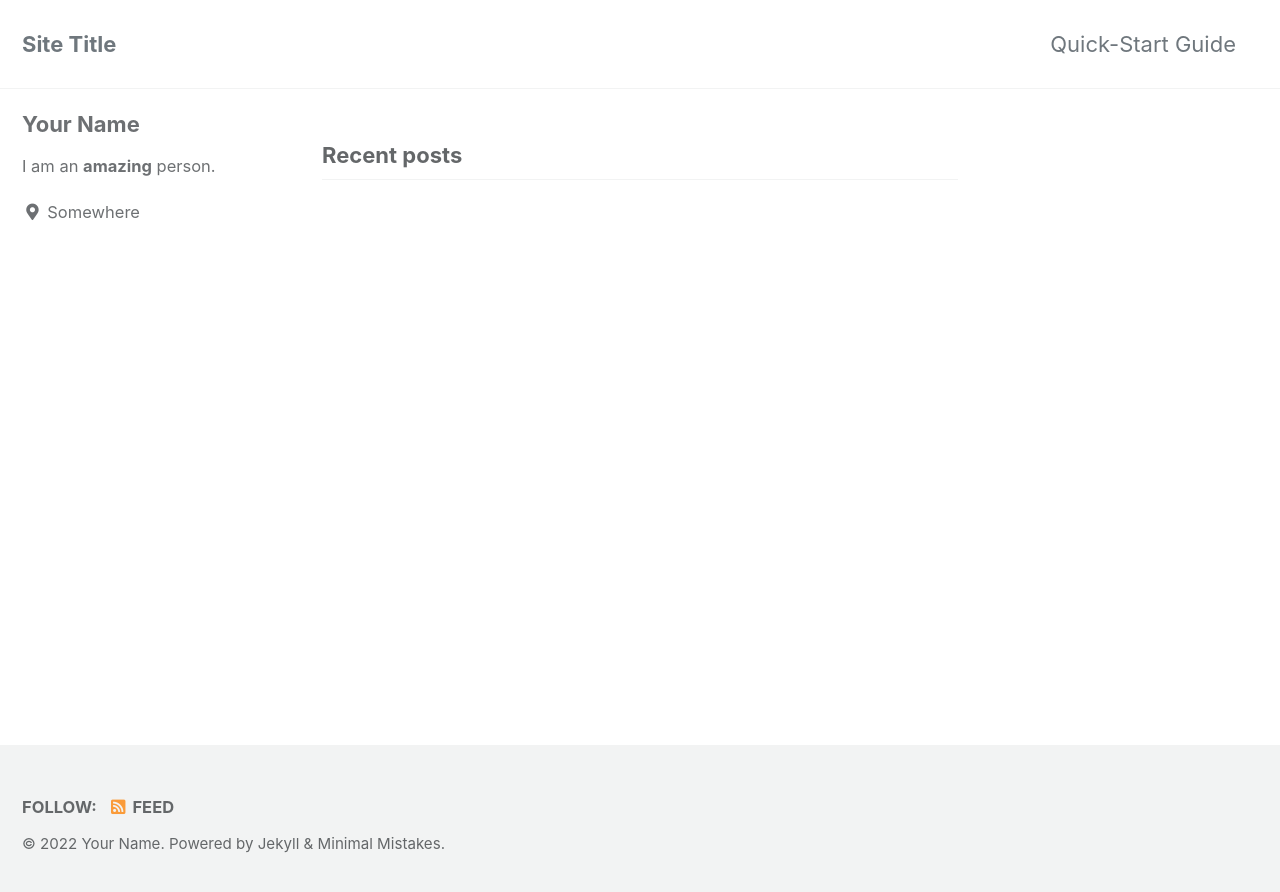
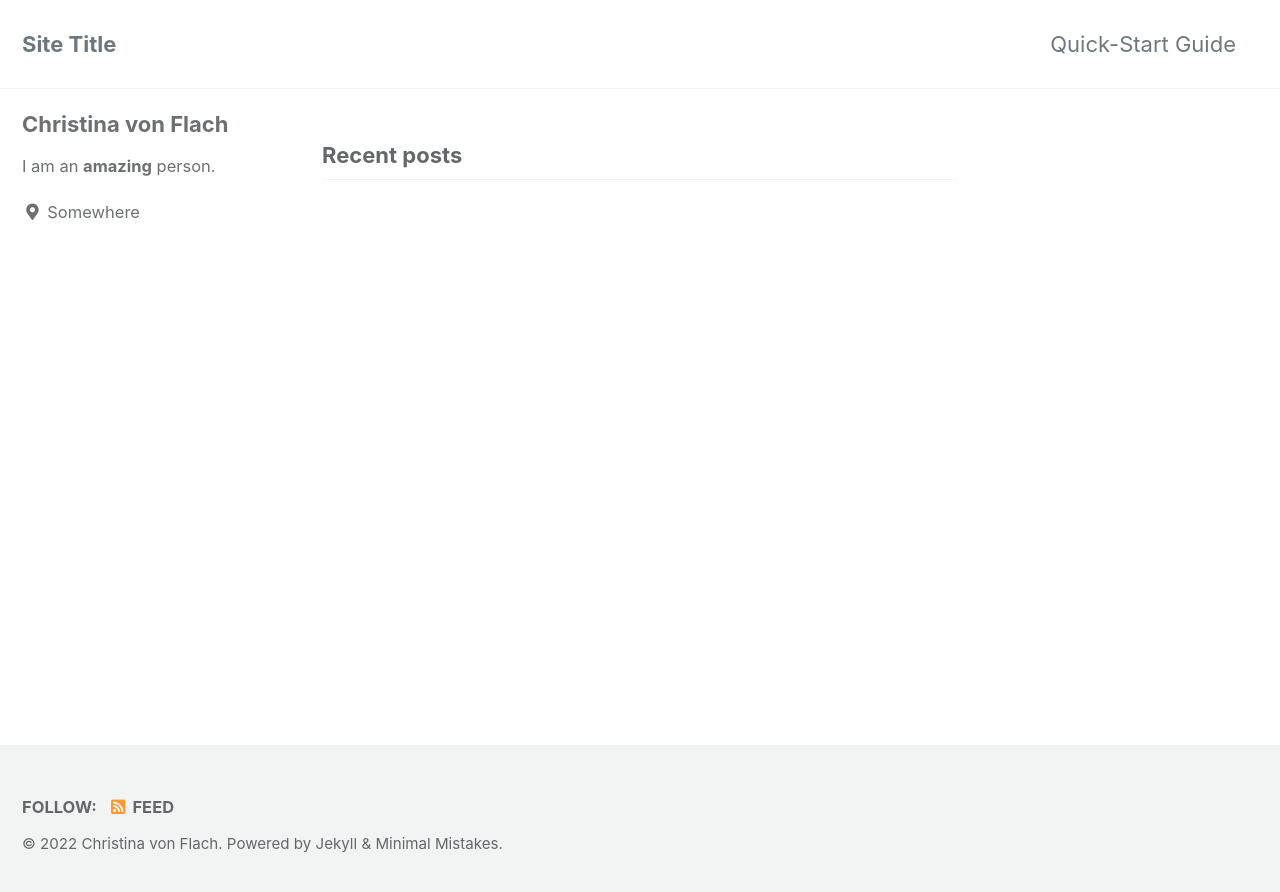
Before and after one commit to christinaflach/seed-test.github.io, a Jekyll site: the page built from index.html, in a window 1280 px wide. Shown: the top 892 px of the page. Built offline with Jekyll 4.4.1, drawn with Linux system fonts in a browser that asks for light colours; cached includes are drawn as plain includes; the list of posts is cut into pages by our own code.

Commit message:
Update _config.yml

```diff
--- a/_config.yml
+++ b/_config.yml
@@ -19,7 +19,7 @@ locale                   : "en-US"
 title                    : "Site Title"
 title_separator          : "-"
 subtitle                 : # site tagline that appears below site title in masthead
-name                     : "Your Name"
+name                     : "Christina von Flach"
 description              : "An amazing website."
 url                      : # the base hostname & protocol for your site e.g. "https://mmistakes.github.io"
 baseurl                  : # the subpath of your site, e.g. "/blog"
@@ -104,7 +104,7 @@ analytics:
 
 # Site Author
 author:
-  name             : "Your Name"
+  name             : "Christina von Flach"
   avatar           : # path of avatar image, e.g. "/assets/images/bio-photo.jpg"
   bio              : "I am an **amazing** person."
   location         : "Somewhere"
```
